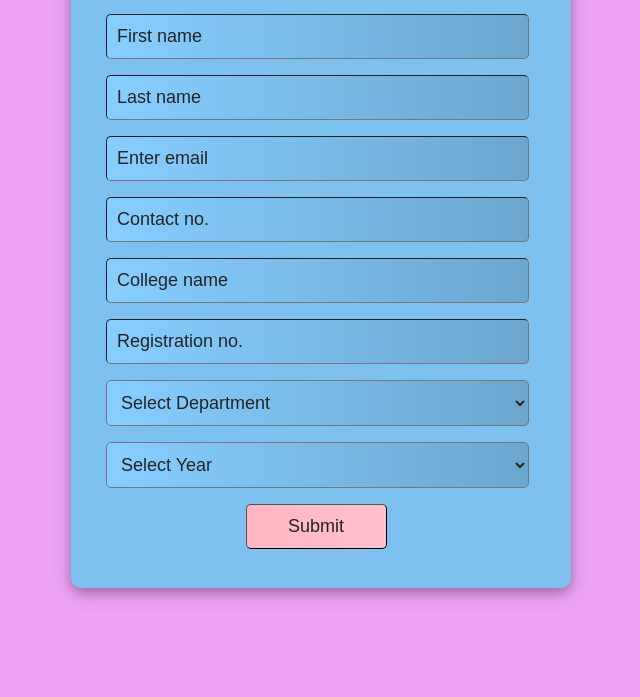
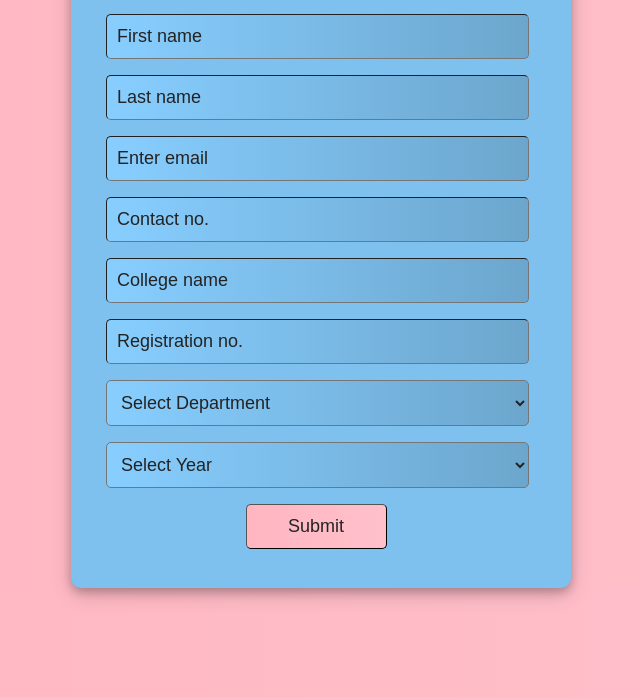
Before and after one commit to niharshini/registration-form, a plain HTML site: page index.html in a window 1280 px wide. Shown: the part 103-800 px from the top of the page, without its empty margins (319-959 px from the left). Drawn offline with Linux system fonts and the light colour scheme.

Commit message:
Update styles.css

```diff
--- a/styles.css
+++ b/styles.css
@@ -1,6 +1,6 @@
 body{
-/*     background: linear-gradient(to right, #FFB6C1,#FFC0CB); */
-    background-color: #eca3f5;
+    background: linear-gradient(to right, #FFB6C1,#FFC0CB);
+/*     background-color: #eca3f5; */
 }
 #container{
     width: 500px;
```
